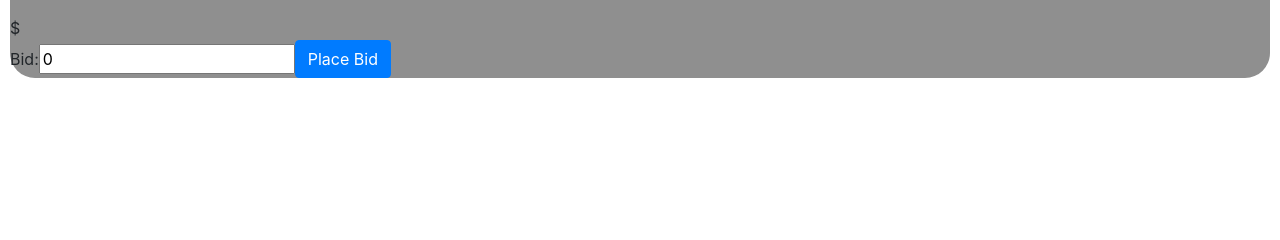
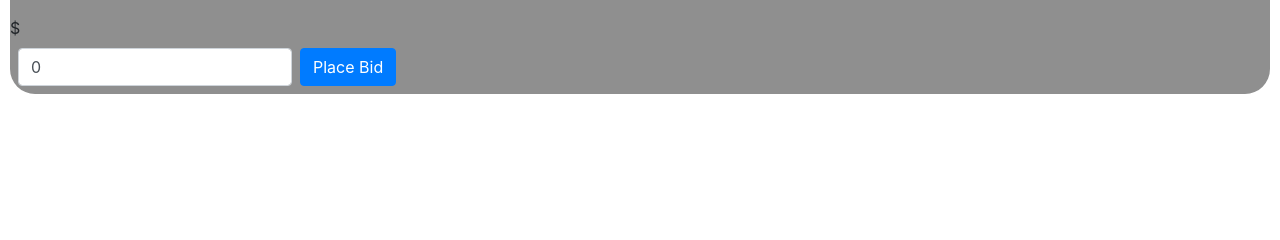
Before and after one commit to mdivana/cs50web_p2, a Django app: template auctions/templates/auctions/listing_detail.html in a window 1280 px wide. Shown: the part 197-437 px from the top of the page. Run offline with Django 3.2, Linux system fonts and the light colour scheme; the template is opened without the code that fills it: values that come from a table or form of the project are taken from there, others are empty; the visitor is signed in with stand-in values (Sample User, id 1); some libraries are stand-ins or nearby versions.

Commit message:
form not displaying in html, ill kms rn

```diff
--- a/auctions/forms.py
+++ b/auctions/forms.py
@@ -5,3 +5,8 @@
     class Meta:
         model = Bid
         fields = ['bid']
+
+    def __init__(self, *args, **kwargs):
+        super(BidForm, self).__init__(*args, **kwargs)
+        for visible in self.visible_fields():
+            visible.field.widget.attrs['class'] = 'form-control m-2'
--- a/auctions/templates/auctions/listing_detail.html
+++ b/auctions/templates/auctions/listing_detail.html
@@ -33,9 +33,9 @@
             {% endif %}
 
             {% if request.user.is_authenticated and not ended %}
-                <form method="POST" action="{% url 'add_bid' object.pk %}" class="form-inline">
+                <form method="POST" action="{% url 'listing-bid' object.pk %}" class="form-inline">
                     {% csrf_token %}
-                    {{ form }}
+                    {{ bid_form.bid }}
                     <input class="btn btn-primary" type="submit" value="Place Bid"/>
                 </form>
             {% endif %}
--- a/auctions/urls.py
+++ b/auctions/urls.py
@@ -9,5 +9,5 @@
     path('register', views.register, name='register'),
     path('listing/new/', views.ListingCreateView.as_view(), name='listing-create'),
     path('listing/<int:pk>/', views.ListingDetailView.as_view() , name='listing-detail'),
-    path("listing/<int:pk>/bid", views.add_bid, name="add_bid"),
+    path('listing/<int:pk>/bid', views.listing_bid, name='listing-bid'),
 ]
--- a/auctions/views.py
+++ b/auctions/views.py
@@ -93,7 +93,7 @@
     })
 
 
-def add_bid(request, pk, *args, **kwargs):
+def listing_bid(request, pk, *args, **kwargs):
     if request.method == "POST":
         bid_form = BidForm()
         listing = Listing.objects.get(id=pk)
@@ -113,5 +113,4 @@
             new_bid.save()
     else:
         bid_form = BidForm()
-    url = reverse('listing-detail', kwargs={'pk': pk})
-    return HttpResponseRedirect(url)
+    return HttpResponseRedirect(reverse('listing-detail', kwargs={'pk': pk}))
```
